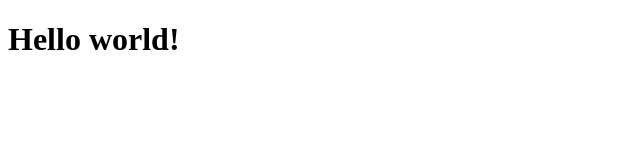
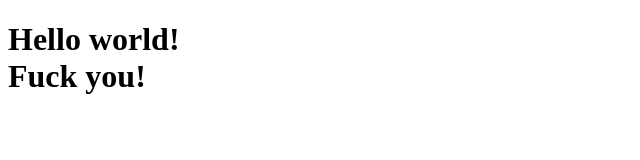
Before and after one commit to alfumit/nodejs-course, a website: page frontend/index.html in a window 1280 px wide. Shown: the whole page, without its empty margins (0-640 px from the left). Drawn offline with Linux system fonts and the light colour scheme.

Commit message:
Deployment test

```diff
--- a/frontend/index.html
+++ b/frontend/index.html
@@ -5,6 +5,7 @@
     <title>Title</title>
 </head>
 <body>
-<h1>Hello world!</h1>
+<h1>Hello world!
+ <br>Fuck you!</h1>
 </body>
 </html>
```
